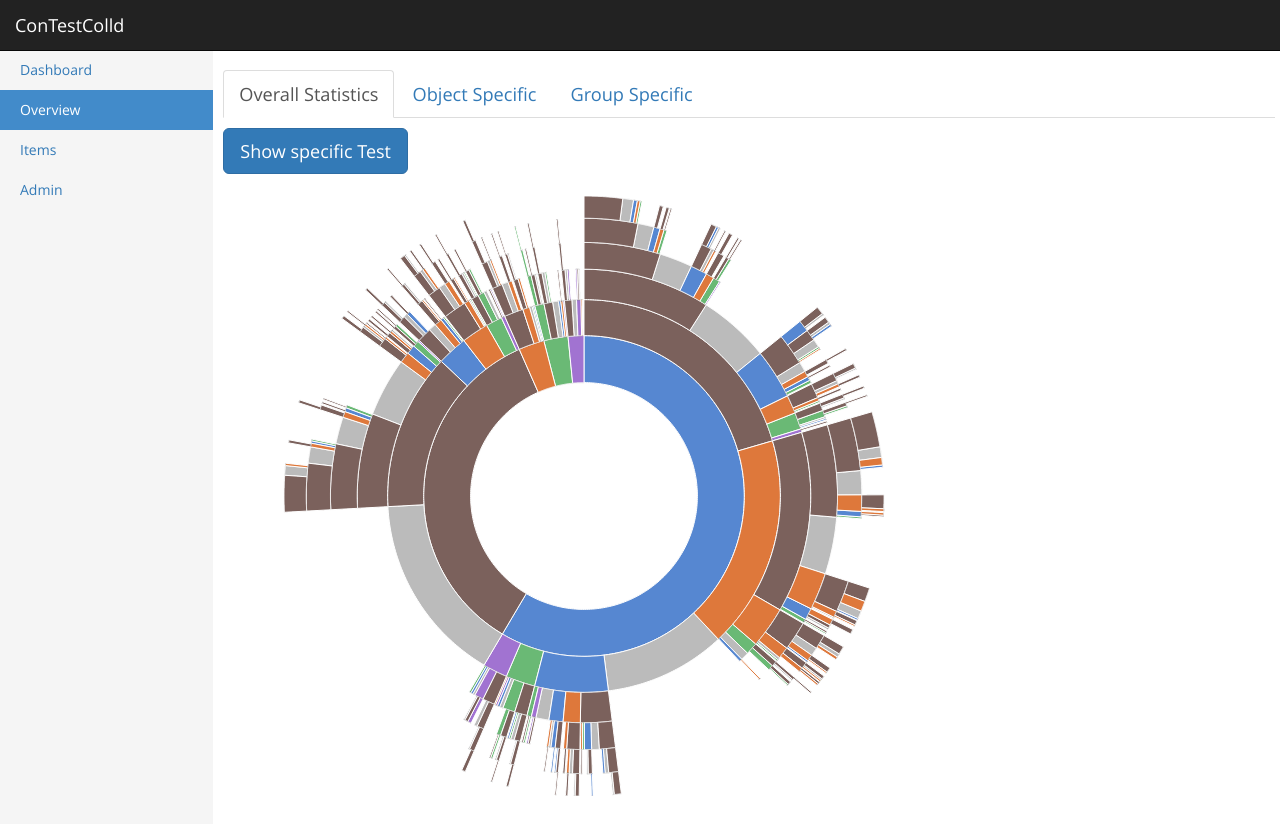
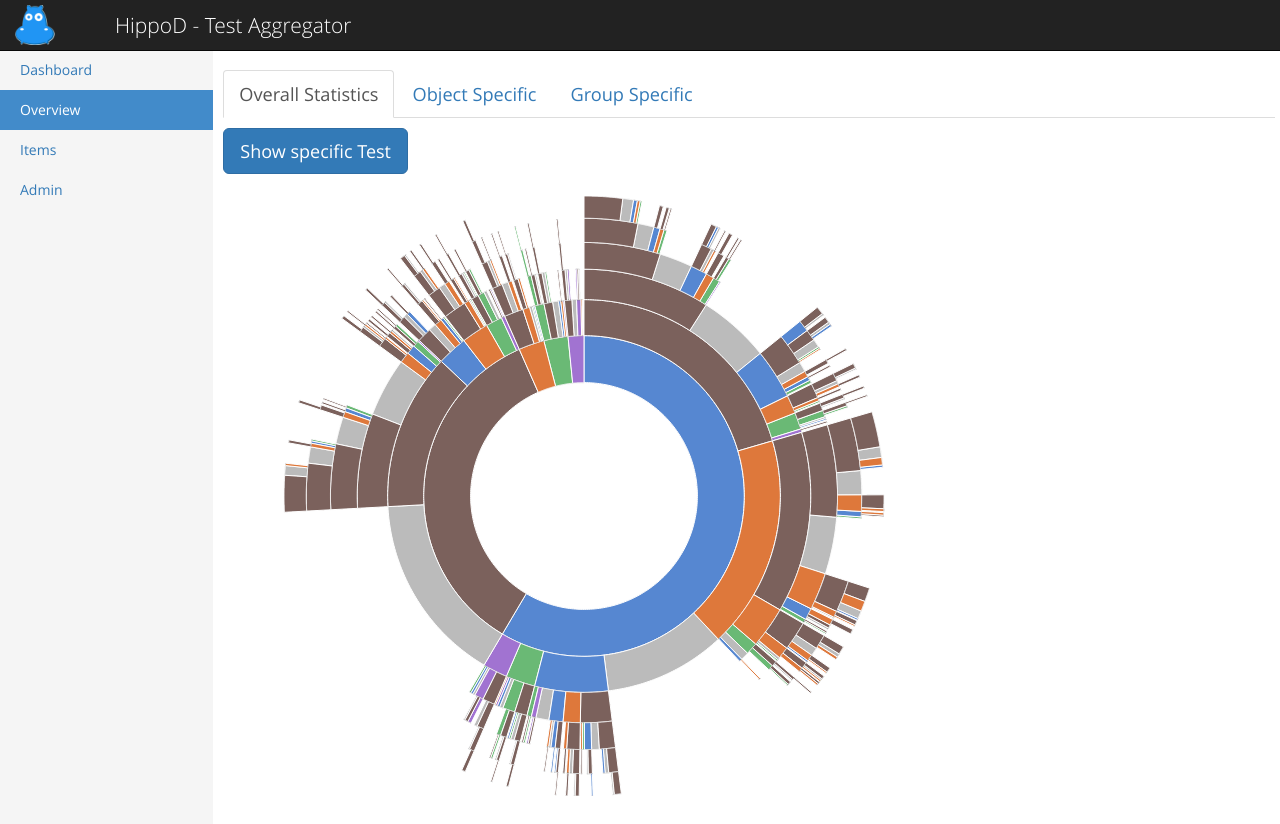
Before and after one commit to hgn/hippod, a Flask app: page /overview in a window 1280 px wide. Shown: the top 824 px of the page. Run offline with Flask 2, Linux system fonts and the light colour scheme; some libraries are stand-ins or nearby versions.

Commit message:
add logo to frontpage
Signed-off-by: Hagen Paul Pfeifer <hagen@jauu.net>

```diff
--- a/contestcolld/assets/css/styles.css
+++ b/contestcolld/assets/css/styles.css
@@ -290,3 +290,19 @@ padding-left:90px;
     float: left;
     margin: 0 10px;
 }
+
+.navbar-brand {
+	/*padding: 5px 30px;*/
+	font-size: 150%;
+	font-weight: 100;
+}
+
+.padding10 {
+	padding-left: 50px;
+	margin: 10px;
+}
+
+.navbar-brand > img {
+	display: inline-block;
+	float: left;
+}
--- a/contestcolld/templates/admin.html
+++ b/contestcolld/templates/admin.html
@@ -10,7 +10,10 @@
 					<span class="icon-bar"></span>
 					<span class="icon-bar"></span>
 				</button>
-				<a class="navbar-brand" href="#">ConTestColld</a>
+					<a class="navbar-brand" href="#">
+						<img class="img-responsive" style="margin-top: -10px;" src="/media/images/hippod-logo-40.png">
+						<span class="padding10">HippoD - Test Aggregator</span>
+					</a>
 			</div>
 		</div>
 	</nav>
--- a/contestcolld/templates/index.html
+++ b/contestcolld/templates/index.html
@@ -10,7 +10,10 @@
 						<span class="icon-bar"></span>
 						<span class="icon-bar"></span>
 					</button>
-					<a class="navbar-brand" href="#">ConTestColld</a>
+					<a class="navbar-brand" href="#">
+						<img class="img-responsive" style="margin-top: -10px;" src="/media/images/hippod-logo-40.png">
+						<span class="padding10">HippoD - Test Aggregator</span>
+					</a>
 				</div>
 			</div>
 		</nav>
--- a/contestcolld/templates/items.html
+++ b/contestcolld/templates/items.html
@@ -10,7 +10,10 @@
 					<span class="icon-bar"></span>
 					<span class="icon-bar"></span>
 				</button>
-				<a class="navbar-brand" href="#">ConTestColld</a>
+					<a class="navbar-brand" href="#">
+						<img class="img-responsive" style="margin-top: -10px;" src="/media/images/hippod-logo-40.png">
+						<span class="padding10">HippoD - Test Aggregator</span>
+					</a>
 			</div>
 		</div>
 	</nav>
--- a/contestcolld/templates/overview.html
+++ b/contestcolld/templates/overview.html
@@ -10,7 +10,12 @@
 					<span class="icon-bar"></span>
 					<span class="icon-bar"></span>
 				</button>
-				<a class="navbar-brand" href="#">ConTestColld</a>
+					<a class="navbar-brand" href="#">
+						<img class="img-responsive"
+						style="margin-top:-10px;max-width:40px;"
+						src="/media/images/hippod-logo-100.png">
+						<span class="padding10">HippoD - Test Aggregator</span>
+					</a>
 			</div>
 		</div>
 	</nav>
```
